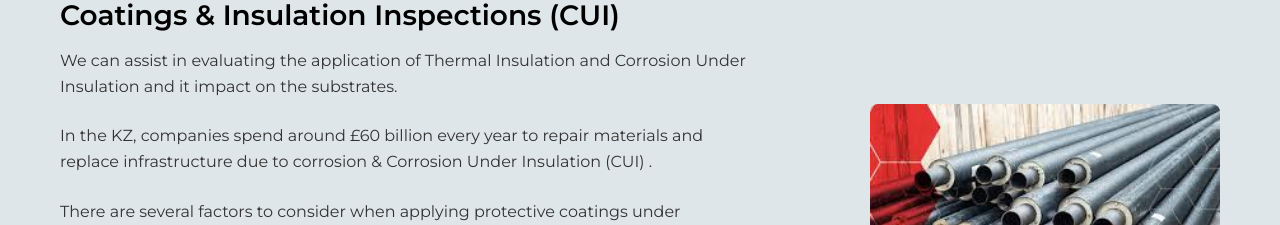
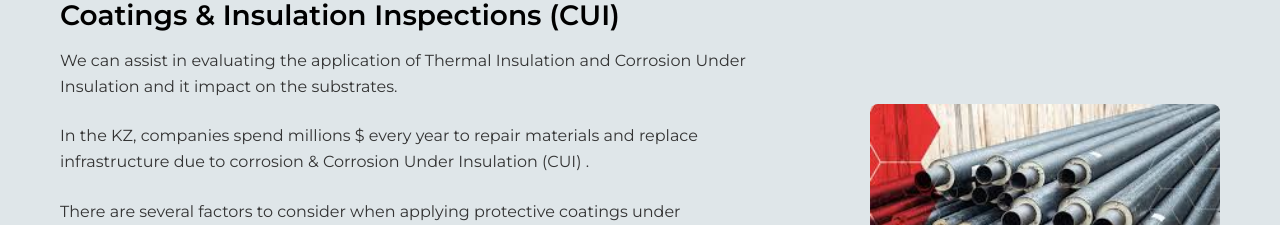
Before and after one commit to Rusik808/RMS, a plain HTML site: page corrosin.html in a window 1280 px wide. Shown: the part 4220-4445 px from the top of the page. Drawn offline with nearby package versions, Linux system fonts and the light colour scheme.

Commit message:
Update corrosin.html

```diff
--- a/corrosin.html
+++ b/corrosin.html
@@ -262,7 +262,7 @@
                 We can assist in evaluating the application of Thermal Insulation and Corrosion Under Insulation and it impact on the substrates.
             </p>
             <p>
-                In the KZ, companies spend around £60 billion every year to repair materials and replace infrastructure due to corrosion & Corrosion Under Insulation (CUI) .
+                In the KZ, companies spend millions $ every year to repair materials and replace infrastructure due to corrosion & Corrosion Under Insulation (CUI) .
             </p>
             <p>
                 There are several factors to consider when applying protective coatings under Insulation and the consequences of ingress of moisture of improper installation of membranes and vapour barriers. This can have catastrophic consequences on the functionality and lifespan of the system. Failures are often due to poor workmanship.
```
